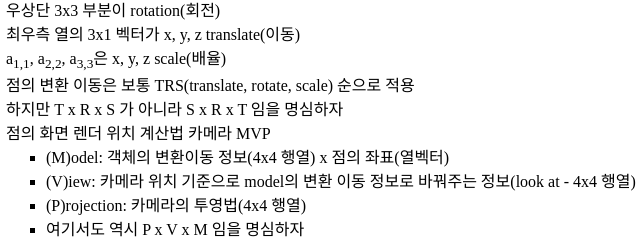
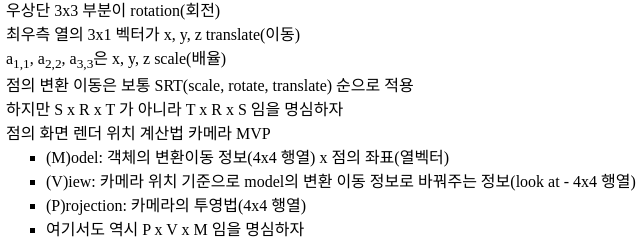
Before and after one commit to dansoonie/WebGL_ThreeJS, a plain HTML site: page Week1_MatricesTransformationAndCoordinates/matrix.html in a window 1280 px wide. Shown: the part 379-619 px from the top of the page, 122-762 px from the left. Drawn offline with Linux system fonts and the light colour scheme; a script that the page names is missing.

Commit message:
fix information on transform order when making transform matrix

```diff
--- a/Week1_MatricesTransformationAndCoordinates/matrix.html
+++ b/Week1_MatricesTransformationAndCoordinates/matrix.html
@@ -31,8 +31,8 @@
         <li>우상단 3x3 부분이 rotation(회전)</li>
         <li>최우측 열의 3x1 벡터가 x, y, z translate(이동)</li>
         <li>a<sub>1,1</sub>, a<sub>2,2</sub>, a<sub>3,3</sub>은 x, y, z scale(배율)</li>
-        <li>점의 변환 이동은 보통 TRS(translate, rotate, scale) 순으로 적용</li>
-        <li>하지만 T x R x S 가 아니라 S x R x T 임을 명심하자</li>
+        <li>점의 변환 이동은 보통 SRT(scale, rotate, translate) 순으로 적용</li>
+        <li>하지만 S x R x T 가 아니라 T x R x S 임을 명심하자</li>
         <li>점의 화면 렌더 위치 계산법 카메라 MVP</li>
         <ul>
           <li>(M)odel: 객체의 변환이동 정보(4x4 행열) x 점의 좌표(열벡터)</li>
```
